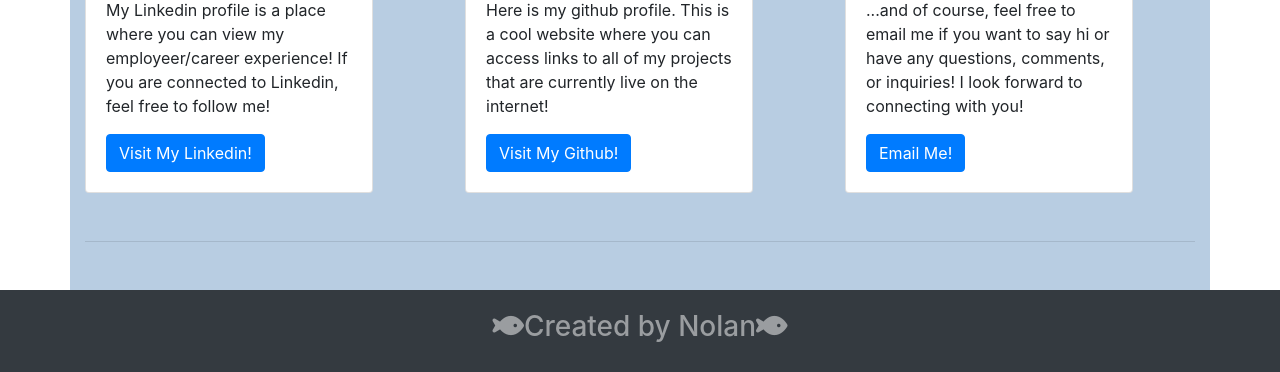
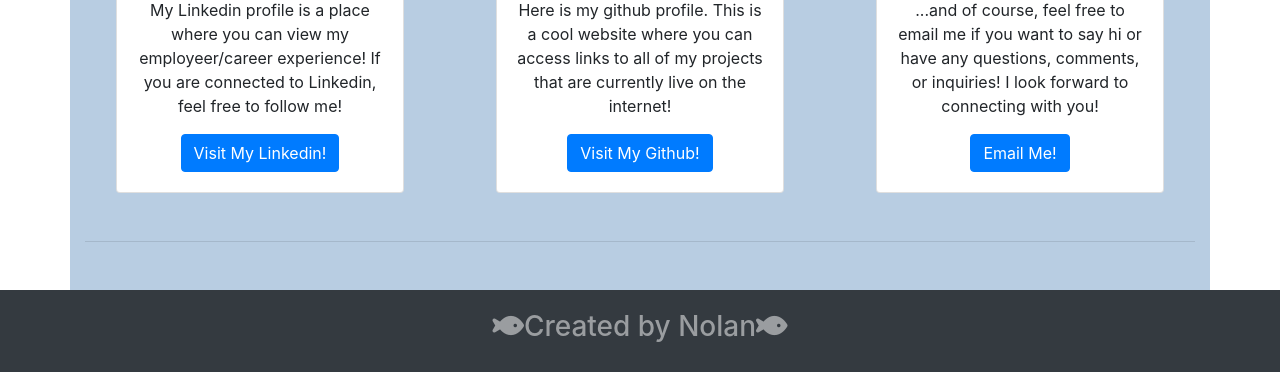
Before and after one commit to Nolanws1/portfolio, a plain HTML site: page contact.html in a window 1280 px wide. Shown: the part 461-833 px from the top of the page. Drawn offline with nearby package versions, Linux system fonts and the light colour scheme.

Commit message:
Clean Up

```diff
--- a/contact.html
+++ b/contact.html
@@ -44,8 +44,8 @@
       <hr class="my-4">
       <div class="row">
         <!--Linkedin-->
-        <div class=col>
-          <div class="card" style="width: 18rem;">
+        <div class="col">
+          <div class="card center centercard" style="width: 18rem;">
             <img src="link_1.jpg" class="card-img-top contactpic" alt="Linkedin Logo (Blue)">
             <div class="card-body">
               <h5 class="card-title">Linkedin <i class="fab fa-linkedin"></i></h5>
@@ -59,7 +59,7 @@
         </div>
         <!--Github-->
         <div class="col">
-          <div class="card" style="width: 18rem;">
+          <div class="card center centercard" style="width: 18rem;">
             <img src="link_2.png" class="card-img-top contactpic" alt="Github Logo (Black with Cat)">
             <div class="card-body">
               <h5 class="card-title">Github <i class="fab fa-github-square"></i></h5>
@@ -72,7 +72,7 @@
         </div>
         <!--Email Me-->
         <div class="col">
-          <div class="card" style="width: 18rem;">
+          <div class="card center centercard" style="width: 18rem;">
             <img src="link_3.png" class="card-img-top contactpic" alt="Picture of little envelope zooming to the right">
             <div class="card-body">
               <h5 class="card-title">Email Me! <i class="fas fa-envelope-square"></i></h5>
--- a/style.css
+++ b/style.css
@@ -10,19 +10,18 @@ footer {
 }
 
 .text   {
-         font-size: 25px;
+        font-size: 25px;
 }
 
 .color {
-         background-color: #b8cde2;
+        background-color: #b8cde2;
 }
 
 .contactpic {
         height: 180px;
 }
 
-.carousel-inner > .item > img {
-        width:640px;
-        height:360px;
-      }
+
+.centercard {
+        margin: auto;
 }
```
Also changed, not shown: portfolio.html (+15 -4 lines), index.html (line endings or trailing spaces).
